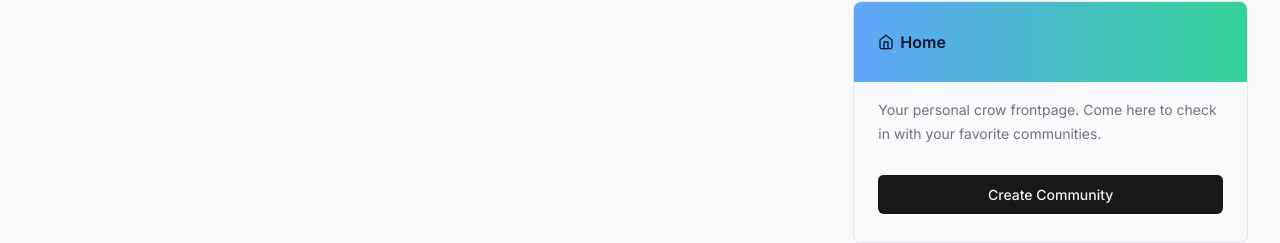
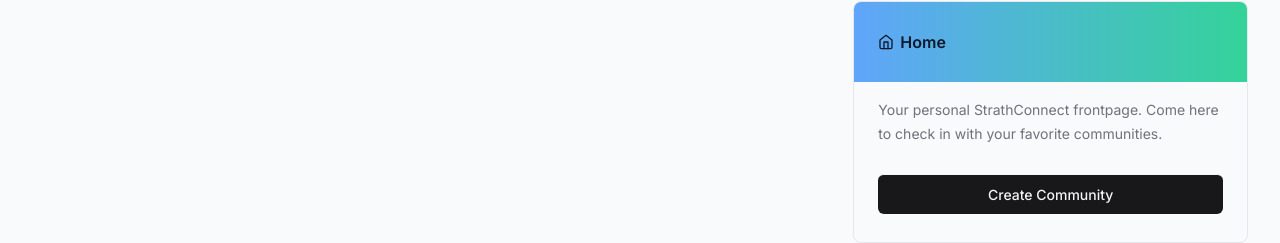
Before and after one commit to 169398/my-app, a Next.js app: page / in a window 1280 px wide. Shown: the part 159-402 px from the top of the page. Built offline with nearby package versions, Linux system fonts and the light colour scheme; no server answers; the database is empty.

Commit message:
Update page.tsx

```diff
--- a/src/app/page.tsx
+++ b/src/app/page.tsx
@@ -29,7 +29,7 @@
           <dl className='-my-3 divide-y divide-gray-100 px-6 py-4 text-sm leading-6'>
             <div className='flex justify-between gap-x-4 py-3'>
               <p className='text-zinc-500'>
-                Your personal crow frontpage. Come here to check in with your
+                Your personal StrathConnect frontpage. Come here to check in with your
                 favorite communities.
               </p>
             </div>
```
